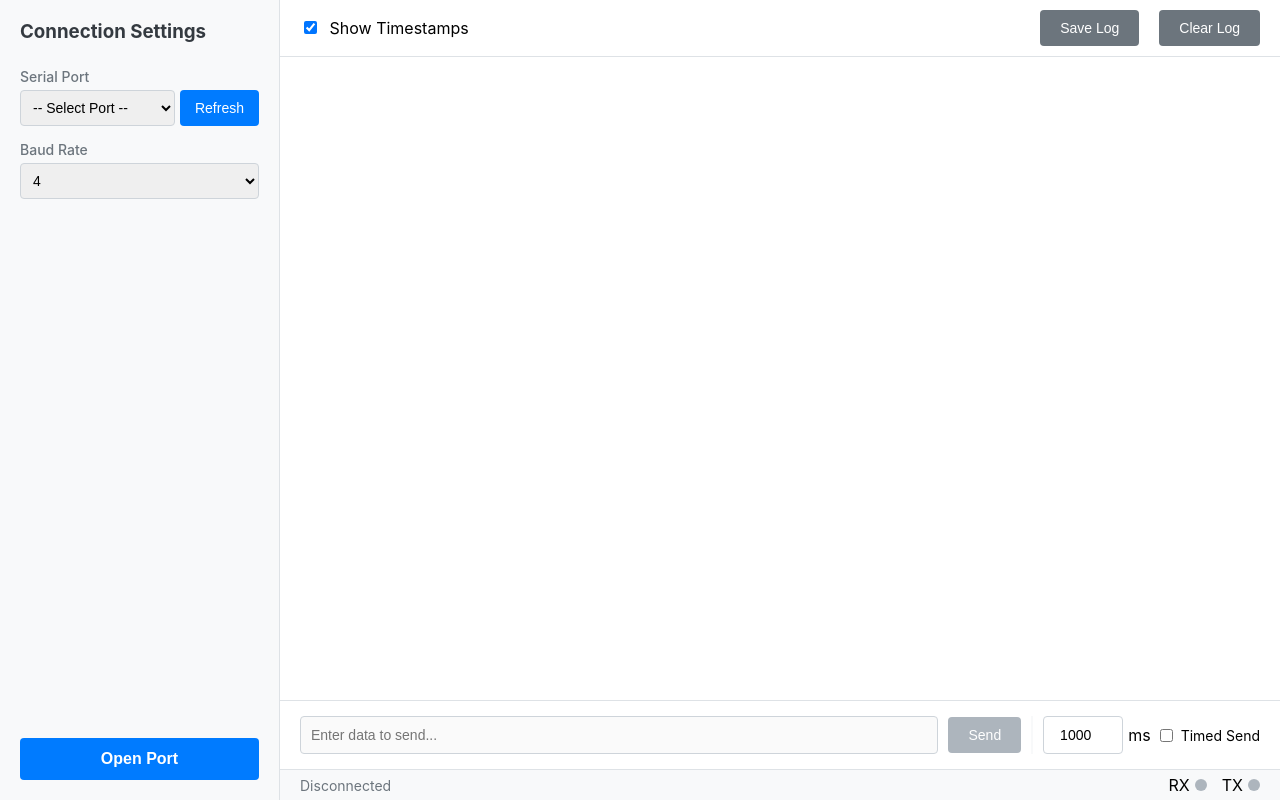
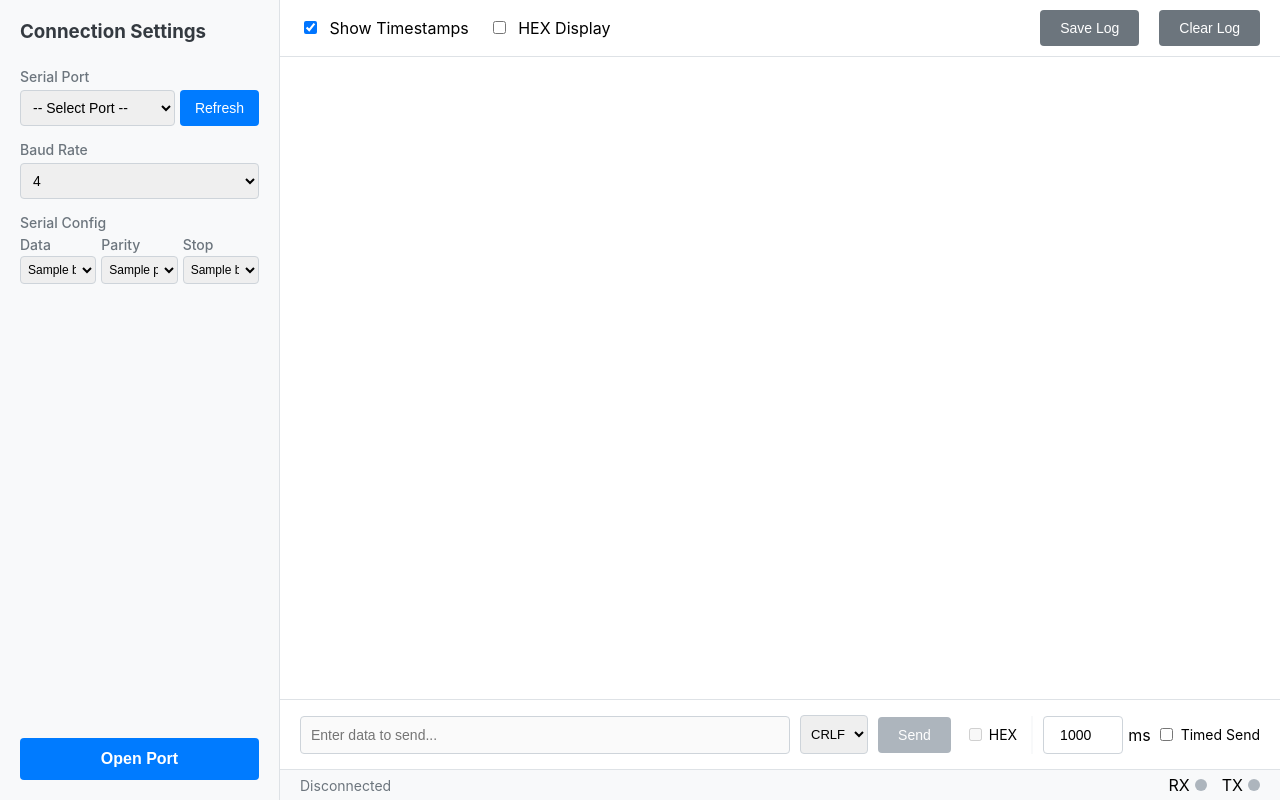
Before and after one commit to fyx2490451297/WebSerialMonitor, a Flask app: template templates/SerialMonitor.html in a window 1280 px wide. Run offline with Flask 3, Linux system fonts and the light colour scheme; the template is opened without the code that fills it: most values are stand-ins (such as "Sample title", 1, 10 or a date in 2020); some libraries are stand-ins or nearby versions.

Commit message:
Add serial configuration options and HEX display mode
- Introduced data bits, parity, and stop bits selection in the UI.
- Added support for HEX display mode and HEX data sending.
- Updated backend to handle new serial parameters.
- Enhanced CSS for new UI elements and improved layout.

```diff
--- a/app.py
+++ b/app.py
@@ -34,11 +34,17 @@ def create_app():
             serial_ports = []
 
         common_baudrates = [9600, 19200, 38400, 57600, 115200, 230400, 460800, 921600]
+        data_bits = [5, 6, 7, 8]
+        parity_options = [('N', 'None'), ('E', 'Even'), ('O', 'Odd')]
+        stop_bits = ['1', '1.5', '2']
 
         return render_template(
             'SerialMonitor.html',
             ports=serial_ports,
             baudrates=common_baudrates,
+            data_bits=data_bits,
+            parity_options=parity_options,
+            stop_bits=stop_bits,
             async_mode=socketio.async_mode
         )
 
--- a/static/css/style.css
+++ b/static/css/style.css
@@ -31,6 +31,7 @@ html, body {
     display: flex;
     flex-direction: column;
     gap: 15px;
+    overflow-y: auto;
 }
 .sidebar h3 {
     margin: 0 0 10px 0;
@@ -149,7 +150,16 @@ button:disabled {
 }
 .log-line.tx { color: var(--primary-color); }
 .log-line.rx { color: var(--text-color); }
-.log-line.info { color: var(--text-light-color); font-style: italic; }
+.log-line.hex { color: #28a745; letter-spacing: 0.05em; }
+.log-line.info {
+    color: #0c5460;
+    background-color: #d1ecf1;
+    border-left: 3px solid #17a2b8;
+    padding: 1px 8px 1px 6px;
+    margin: 3px 0;
+    font-style: italic;
+    border-radius: 0 3px 3px 0;
+}
 .log-line .timestamp {
     color: var(--text-light-color);
     margin-right: 10px;
@@ -224,3 +234,67 @@ button:disabled {
 }
 .led.rx.on { background-color: var(--success-color); }
 .led.tx.on { background-color: #fd7e14; }
+
+/* --- Baud Rate combo (select + custom input) --- */
+.baudrate-group {
+    display: flex;
+    flex-direction: column;
+    gap: 5px;
+}
+.baudrate-group select {
+    width: 100%;
+}
+#baudrate_custom {
+    padding: 8px;
+    font-size: 14px;
+    border: 1px solid #ced4da;
+    border-radius: 4px;
+    width: 100%;
+}
+
+/* --- Serial Config Grid (Data / Parity / Stop Bits) --- */
+.serial-config-grid {
+    display: grid;
+    grid-template-columns: 1fr 1fr 1fr;
+    gap: 5px;
+}
+.serial-config-grid > div {
+    display: flex;
+    flex-direction: column;
+    gap: 3px;
+}
+.serial-config-grid label {
+    font-size: 11px;
+    font-weight: 500;
+    color: var(--text-light-color);
+}
+.serial-config-grid select {
+    padding: 5px 3px;
+    font-size: 12px;
+    border: 1px solid #ced4da;
+    border-radius: 4px;
+    width: 100%;
+}
+
+/* --- Line Ending Select --- */
+#line_ending_select {
+    padding: 10px 6px;
+    font-size: 13px;
+    border: 1px solid #ced4da;
+    border-radius: 4px;
+    flex-shrink: 0;
+}
+
+/* --- HEX Send Checkbox --- */
+.hex-send-container {
+    display: flex;
+    align-items: center;
+    gap: 4px;
+    flex-shrink: 0;
+    padding: 0 4px;
+}
+.hex-send-container label {
+    font-size: 14px;
+    cursor: pointer;
+    user-select: none;
+}
--- a/static/js/monitor.js
+++ b/static/js/monitor.js
@@ -4,6 +4,10 @@ document.addEventListener('DOMContentLoaded', () => {
     const sidebar = document.getElementById('sidebar');
     const portSelect = document.getElementById('port_select');
     const baudrateSelect = document.getElementById('baudrate_select');
+    const baudrateCustom = document.getElementById('baudrate_custom');
+    const bytesizeSelect = document.getElementById('bytesize_select');
+    const paritySelect = document.getElementById('parity_select');
+    const stopbitsSelect = document.getElementById('stopbits_select');
     const refreshButton = document.getElementById('refresh_ports_button');
     const connectButton = document.getElementById('connect_button');
     const statusText = document.getElementById('status_text');
@@ -11,34 +15,58 @@ document.addEventListener('DOMContentLoaded', () => {
     const clearLogButton = document.getElementById('clear_log_button');
     const saveLogButton = document.getElementById('save_log_button');
     const sendInput = document.getElementById('send_input');
+    const lineEndingSelect = document.getElementById('line_ending_select');
     const sendButton = document.getElementById('send_button');
+    const hexDisplayToggle = document.getElementById('hex_display_toggle');
+    const hexSendToggle = document.getElementById('hex_send_toggle');
     const rxLed = document.getElementById('rx_led');
     const txLed = document.getElementById('tx_led');
     const timestampToggle = document.getElementById('timestamp_toggle');
     const intervalInput = document.getElementById('interval_input');
     const timedSendToggle = document.getElementById('timed_send_toggle');
     let timedSendTimerId = null;
+    let isClosingManually = false;
+    let activeBaudrate = '';
 
     // Define the maximum number of log lines to keep in the display
     const MAX_LOG_LINES = 5000;
 
+    // --- Baud Rate: show/hide custom input ---
+    baudrateSelect.addEventListener('change', function() {
+        baudrateCustom.style.display = this.value === 'custom' ? 'block' : 'none';
+        if (this.value === 'custom') baudrateCustom.focus();
+    });
+
+    function getSelectedBaudrate() {
+        if (baudrateSelect.value === 'custom') {
+            const v = parseInt(baudrateCustom.value, 10);
+            if (!v || v < 1) { alert('Please enter a valid baud rate.'); return null; }
+            return v;
+        }
+        return baudrateSelect.value;
+    }
+
     // --- UI Update Function ---
     function updateUIForConnection(isConnected) {
-        const elementsToDisable = [portSelect, baudrateSelect, refreshButton];
+        const elementsToDisable = [portSelect, baudrateSelect, baudrateCustom, bytesizeSelect, paritySelect, stopbitsSelect, refreshButton];
         if (isConnected) {
             connectButton.textContent = 'Close Port';
             connectButton.className = 'connected';
             elementsToDisable.forEach(el => el.disabled = true);
             sendInput.disabled = false;
             sendButton.disabled = false;
+            lineEndingSelect.disabled = false;
+            hexSendToggle.disabled = false;
             saveLogButton.disabled = false;
-            statusText.textContent = `Connected to ${portSelect.value} @ ${baudrateSelect.value} bps`;
+            statusText.textContent = `Connected to ${portSelect.value} @ ${activeBaudrate} bps`;
         } else {
             connectButton.textContent = 'Open Port';
             connectButton.className = 'disconnected';
             elementsToDisable.forEach(el => el.disabled = false);
             sendInput.disabled = true;
             sendButton.disabled = true;
+            lineEndingSelect.disabled = true;
+            hexSendToggle.disabled = true;
             saveLogButton.disabled = true;
             statusText.textContent = 'Disconnected';
             if(socket) socket.disconnect();
@@ -50,7 +78,12 @@ document.addEventListener('DOMContentLoaded', () => {
     function setupSocketEventHandlers(_socket) {
         _socket.on('connect', () => updateUIForConnection(true));
         _socket.on('disconnect', () => {
-            logToScreen('// Disconnected from server.', 'info');
+            if (isClosingManually) {
+                logToScreen(`// Port closed.`, 'info');
+                isClosingManually = false;
+            } else {
+                logToScreen('// Connection lost (disconnected from server).', 'info');
+            }
             if (timedSendToggle.checked) {
                 timedSendToggle.checked = false;
                 timedSendToggle.dispatchEvent(new Event('change'));
@@ -58,8 +91,16 @@ document.addEventListener('DOMContentLoaded', () => {
             updateUIForConnection(false);
         });
         _socket.on('serial_data_recv', (msg) => {
-            flashLed(rxLed);
-            logToScreen(msg.data, 'rx');
+            if (!hexDisplayToggle.checked) {
+                flashLed(rxLed);
+                logToScreen(msg.data, 'rx');
+            }
+        });
+        _socket.on('serial_data_recv_hex', (msg) => {
+            if (hexDisplayToggle.checked) {
+                flashLed(rxLed);
+                logToScreen(msg.data, 'hex');
+            }
         });
         _socket.on('serial_error', (msg) => logToScreen(`Error: ${msg.message}`, 'info'));
         _socket.on('connect_error', (err) => {
@@ -71,13 +112,19 @@ document.addEventListener('DOMContentLoaded', () => {
     // --- Main Action Event Listeners ---
     connectButton.addEventListener('click', () => {
         if (connectButton.classList.contains('connected')) {
+            isClosingManually = true;
             updateUIForConnection(false);
         } else {
             const port = portSelect.value;
             if (!port) { alert('Please select a serial port first!'); return; }
-            const baudrate = baudrateSelect.value;
+            const baudrate = getSelectedBaudrate();
+            if (!baudrate) return;
+            activeBaudrate = baudrate;
+            const bytesize = bytesizeSelect.value;
+            const parity = paritySelect.value;
+            const stopbits = stopbitsSelect.value;
             statusText.textContent = `Connecting to ${port}...`;
-            socket = io('/serial', { query: { port, baudrate } });
+            socket = io('/serial', { query: { port, baudrate, bytesize, parity, stopbits } });
             setupSocketEventHandlers(socket);
         }
     });
@@ -173,11 +220,30 @@ document.addEventListener('DOMContentLoaded', () => {
 
     function sendData() {
         const data = sendInput.value;
-        if(data && connectButton.classList.contains('connected')) {
-            socket.emit('serial_data_send', {data});
-            logToScreen(data, 'tx');
-            flashLed(txLed);
+        if (!data || !connectButton.classList.contains('connected')) return;
+
+        if (hexSendToggle.checked) {
+            const hexClean = data.replace(/[\s:]/g, '');
+            if (!/^[0-9a-fA-F]+$/.test(hexClean) || hexClean.length % 2 !== 0) {
+                alert('Invalid HEX input. Please enter pairs of hex digits separated by spaces (e.g. FF 01 AB CD).');
+                return;
+            }
+            socket.emit('serial_data_send', { data: hexClean, is_hex: true });
+            logToScreen(hexClean.toUpperCase().match(/.{2}/g).join(' '), 'tx');
+        } else {
+            const endingMap = { none: '', lf: '\n', cr: '\r', crlf: '\r\n' };
+            const end_with = endingMap[lineEndingSelect.value];
+            socket.emit('serial_data_send', { data, end_with });
+            if (hexDisplayToggle.checked) {
+                // Show TX bytes as HEX when HEX display mode is active
+                const hexStr = Array.from(new TextEncoder().encode(data))
+                    .map(b => b.toString(16).padStart(2, '0').toUpperCase()).join(' ');
+                logToScreen(hexStr, 'tx');
+            } else {
+                logToScreen(data, 'tx');
+            }
         }
+        flashLed(txLed);
     }
 
     sendButton.addEventListener('click', sendData);
@@ -189,6 +255,19 @@ document.addEventListener('DOMContentLoaded', () => {
         ledElement.classList.add('on');
         setTimeout(() => ledElement.classList.remove('on'), 150);
     }
+
+    hexDisplayToggle.addEventListener('change', function() {
+        logToScreen(`// Display mode switched to: ${this.checked ? 'HEX' : 'Text'}`, 'info');
+    });
+
+    timestampToggle.addEventListener('change', function() {
+        logToScreen(`// Timestamps ${this.checked ? 'enabled' : 'disabled'}`, 'info');
+    });
+
+    hexSendToggle.addEventListener('change', function() {
+        sendInput.placeholder = this.checked ? 'e.g. FF 01 AB CD ...' : 'Enter data to send...';
+        sendInput.value = '';
+    });
 
     // --- Timed Send Logic ---
     timedSendToggle.addEventListener('change', function() {
@@ -206,6 +285,8 @@ document.addEventListener('DOMContentLoaded', () => {
             timedSendTimerId = setInterval(() => { sendData(data); }, interval);
             sendInput.disabled = true;
             sendButton.disabled = true;
+            lineEndingSelect.disabled = true;
+            hexSendToggle.disabled = true;
             intervalInput.disabled = true;
             statusText.textContent = `Sending data every ${interval}ms...`;
         } else {
@@ -216,10 +297,12 @@ document.addEventListener('DOMContentLoaded', () => {
             if (connectButton.classList.contains('connected')) {
                 sendInput.disabled = false;
                 sendButton.disabled = false;
+                lineEndingSelect.disabled = false;
+                hexSendToggle.disabled = false;
             }
             intervalInput.disabled = false;
             if (socket && socket.connected) {
-                statusText.textContent = `Connected to ${portSelect.value} @ ${baudrateSelect.value} bps`;
+                statusText.textContent = `Connected to ${portSelect.value} @ ${activeBaudrate} bps`;
             } else {
                 statusText.textContent = 'Disconnected';
             }
--- a/templates/SerialMonitor.html
+++ b/templates/SerialMonitor.html
@@ -26,11 +26,44 @@
         </div>
         <div class="form-group">
             <label for="baudrate_select">Baud Rate</label>
-            <select id="baudrate_select">
-                {% for rate in baudrates %}
-                    <option value="{{ rate }}" {% if rate == 115200 %}selected{% endif %}>{{ rate }}</option>
-                {% endfor %}
-            </select>
+            <div class="baudrate-group">
+                <select id="baudrate_select">
+                    {% for rate in baudrates %}
+                        <option value="{{ rate }}" {% if rate == 115200 %}selected{% endif %}>{{ rate }}</option>
+                    {% endfor %}
+                    <option value="custom">Custom...</option>
+                </select>
+                <input type="number" id="baudrate_custom" placeholder="e.g. 2000000" min="1" style="display:none;">
+            </div>
+        </div>
+        <div class="form-group">
+            <label>Serial Config</label>
+            <div class="serial-config-grid">
+                <div>
+                    <label for="bytesize_select">Data</label>
+                    <select id="bytesize_select">
+                        {% for bits in data_bits %}
+                            <option value="{{ bits }}" {% if bits == 8 %}selected{% endif %}>{{ bits }}</option>
+                        {% endfor %}
+                    </select>
+                </div>
+                <div>
+                    <label for="parity_select">Parity</label>
+                    <select id="parity_select">
+                        {% for val, label in parity_options %}
+                            <option value="{{ val }}">{{ label }}</option>
+                        {% endfor %}
+                    </select>
+                </div>
+                <div>
+                    <label for="stopbits_select">Stop</label>
+                    <select id="stopbits_select">
+                        {% for bits in stop_bits %}
+                            <option value="{{ bits }}" {% if bits == '1' %}selected{% endif %}>{{ bits }}</option>
+                        {% endfor %}
+                    </select>
+                </div>
+            </div>
         </div>
         <div style="flex-grow: 1;"></div>
         <button id="connect_button" class="disconnected">Open Port</button>
@@ -44,6 +77,10 @@
                 <input type="checkbox" id="timestamp_toggle" checked>
                 <label for="timestamp_toggle">Show Timestamps</label>
             </div>
+            <div class="control-group">
+                <input type="checkbox" id="hex_display_toggle">
+                <label for="hex_display_toggle">HEX Display</label>
+            </div>
             <div style="flex-grow: 1;"></div>
             <!-- *** NEW: Added Save Log button *** -->
             <button id="save_log_button" disabled>Save Log</button>
@@ -53,7 +90,17 @@
         <!-- Send Controls (remains the same) -->
         <div class="send-controls">
             <input id="send_input" autocomplete="off" placeholder="Enter data to send..." disabled/>
+            <select id="line_ending_select">
+                <option value="crlf">CRLF</option>
+                <option value="lf">LF</option>
+                <option value="cr">CR</option>
+                <option value="none">None</option>
+            </select>
             <button id="send_button" type="button" disabled>Send</button>
+            <div class="hex-send-container">
+                <input type="checkbox" id="hex_send_toggle" disabled>
+                <label for="hex_send_toggle">HEX</label>
+            </div>
             <div class="timed-send-container">
                 <input type="number" id="interval_input" value="1000" min="100">
                 <span>ms</span>
```
Also changed, not shown: serial_handlers.py (+34 -6 lines), serial_manager.py (+13 -8 lines), .github/copilot-instructions.md (added).
